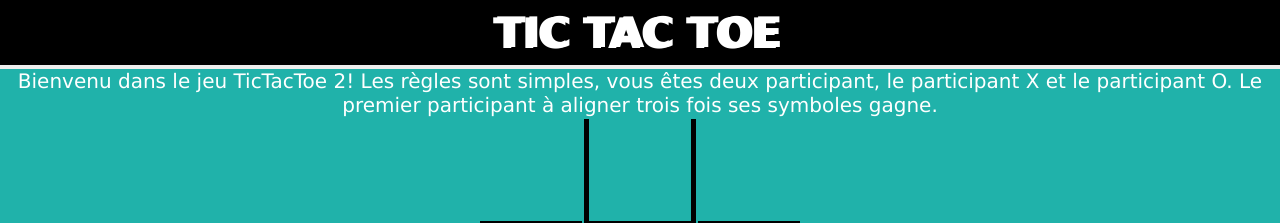
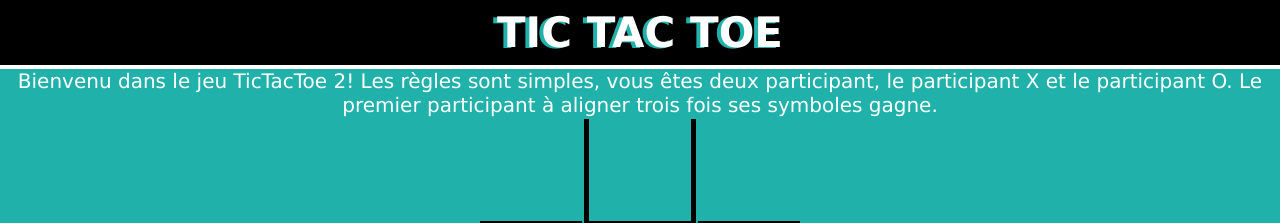
Before and after one commit to ZormistiZ/tictactoe2, a plain HTML site: page index.html in a window 1280 px wide. Shown: the top 223 px of the page. Drawn offline with Linux system fonts and the light colour scheme.

Commit message:
mon quinzieme commit

```diff
--- a/style.css
+++ b/style.css
@@ -13,14 +13,14 @@ header {
     display: flex;
     justify-content: center;
     align-items: center;
-    border-bottom: 4px solid var(--grey);
+    border-bottom: 4px solid white;
 }
 
 header h1 {
     color: white;
     font-size: 42px;
     text-transform: uppercase;
-    text-shadow: -4px 1px white;
+    text-shadow: -4px 1px var(--primary);
 }
 
 
```
